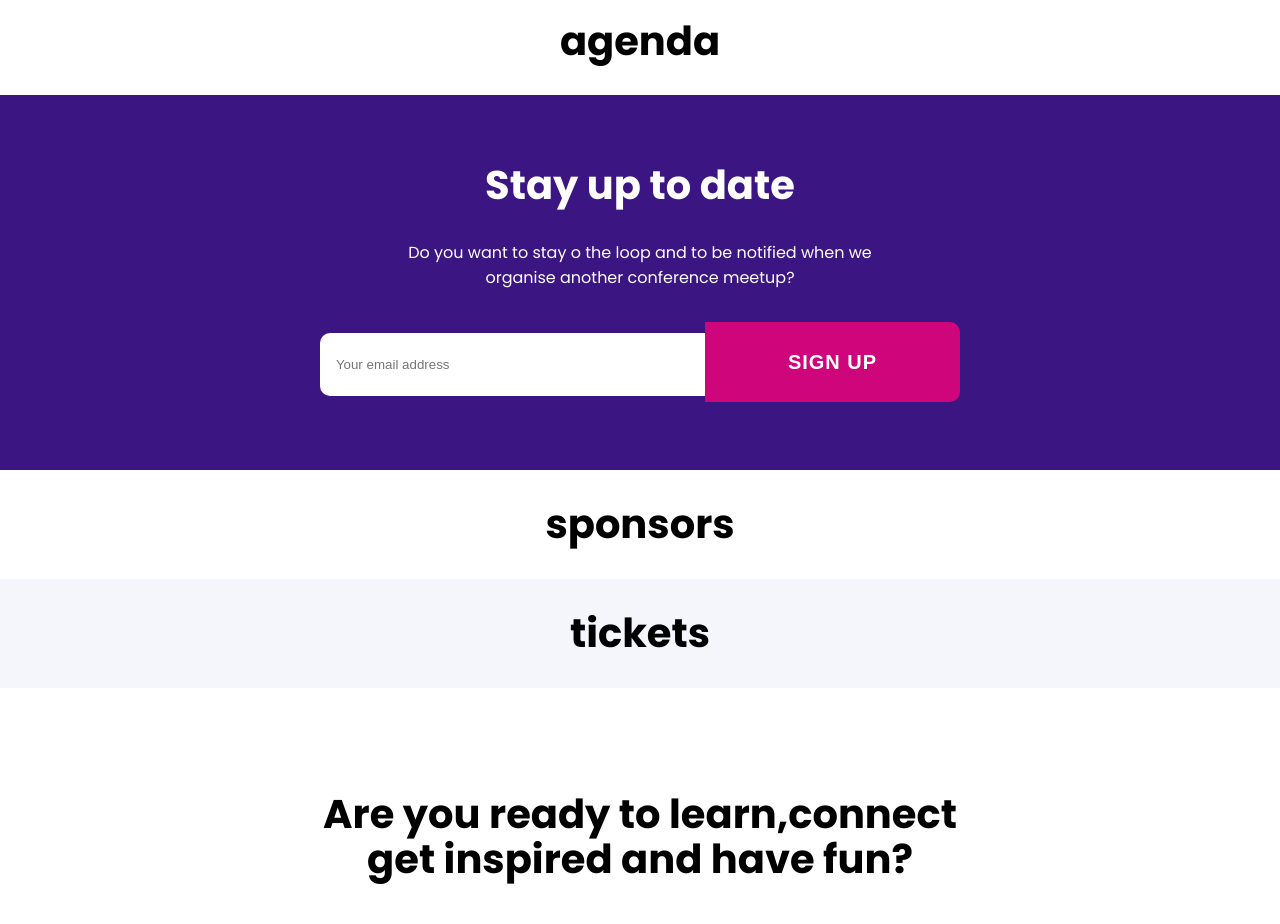
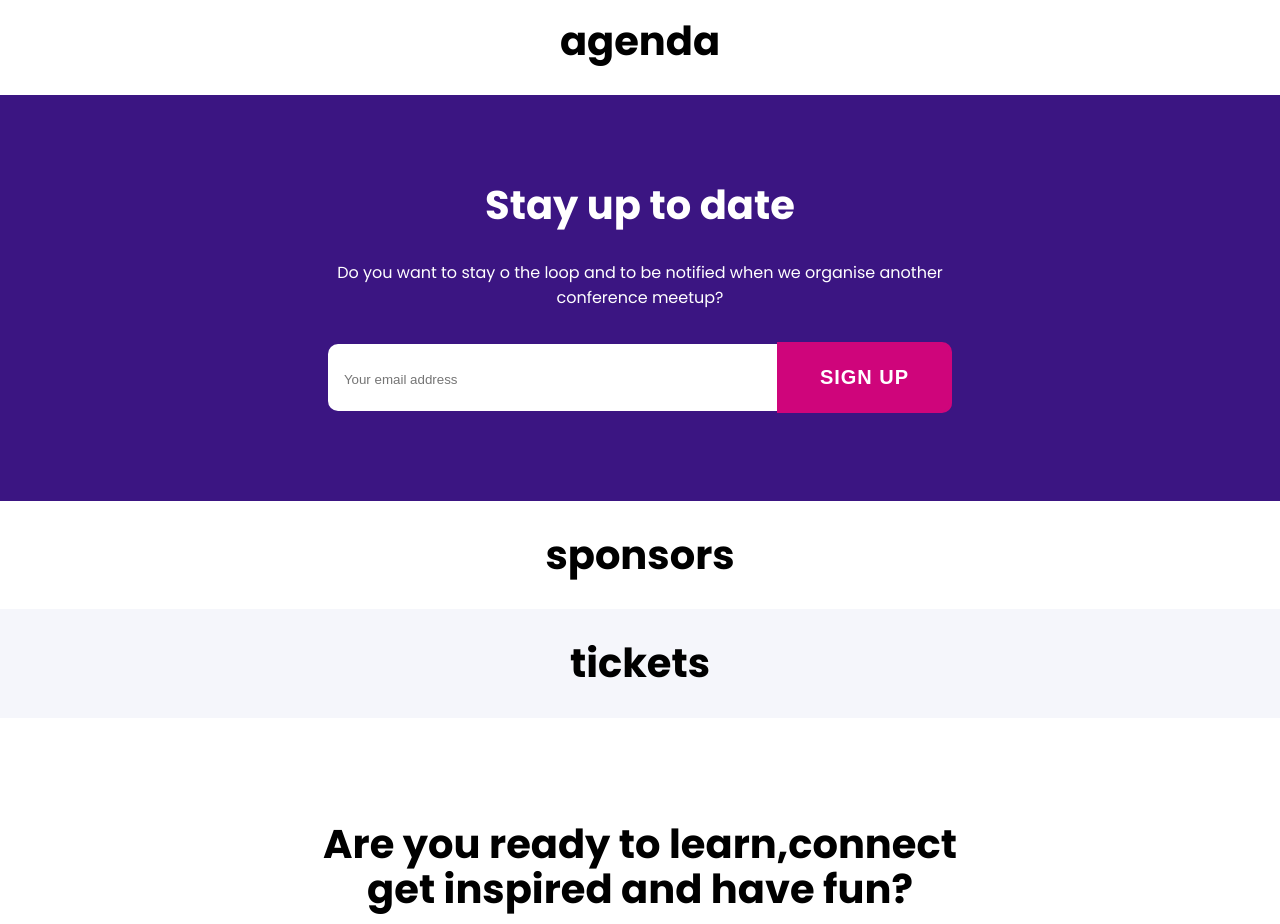
Before and after one commit to rama11996/EventTalk, a Nuxt app: page / in a window 1280 px wide. Shown: the part 1880-2804 px from the top of the page. Built offline with nearby package versions, Linux system fonts and the light colour scheme.

Commit message:
modify SignUp

```diff
--- a/components/sections/SignUp.vue
+++ b/components/sections/SignUp.vue
@@ -21,23 +21,23 @@ section.sign-up
   .container
     .content
       text-align: center
-      padding: $space*2.25
+      padding: $space*3.5
       h2
         width: 65%
         margin: 0 auto
-        // margin-top: $space*1.5
+
         padding-bottom: $space*2
       p
         margin: 0 auto
-        width: 45%
+        width: 62%
         color: $white
         padding-bottom: $space*2
       .btn
-        // margin: $space*3
         border-radius: 0 10px 10px 0
+        padding: $space*1.2 $space*2.5
 
       input
-        padding: $space*1.5 $space*12 $space*1.5 $space
+        padding: $space*1.8 $space*16 $space*1.5 $space
         border-radius: 10px 0 0 10px
         border: none
 </style>
```
